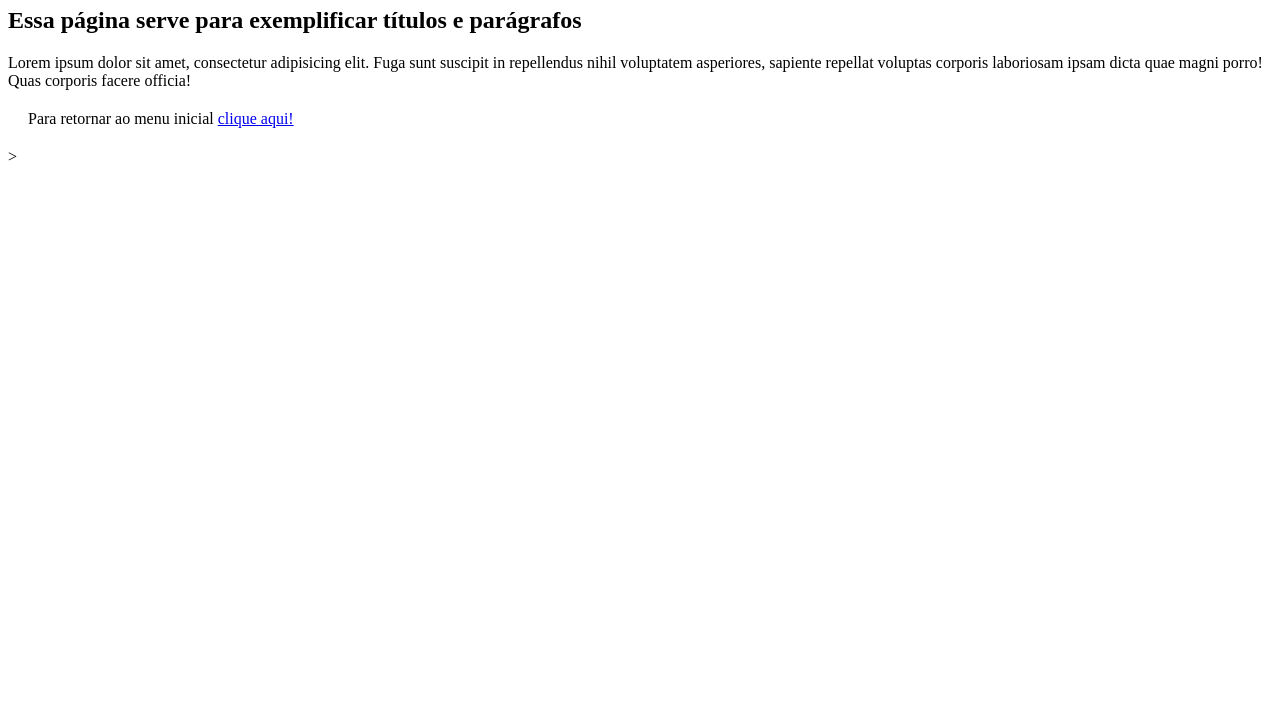
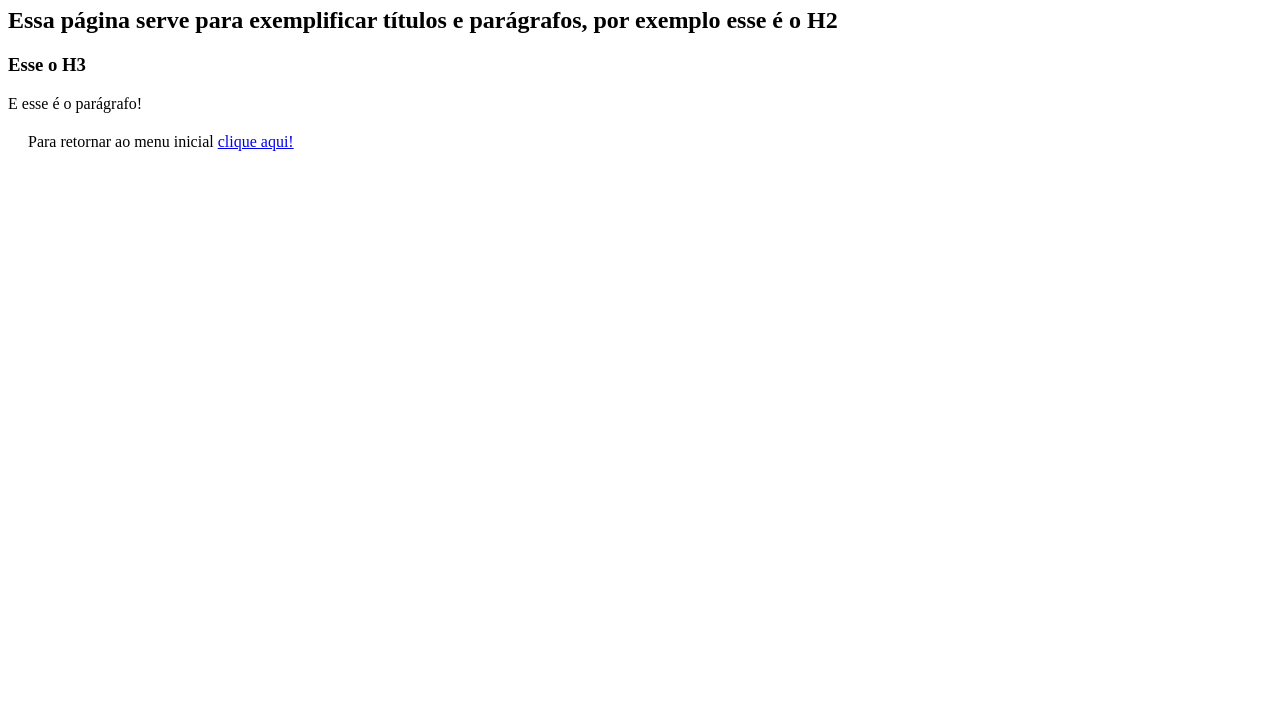
Before and after one commit to vieira1992/CursoDevemDobro, a plain HTML site: page home/modulo-html/02-titulos-e-paragrafos/index.html in a window 1280 px wide. Shown: the part 73-800 px from the top of the page. Drawn offline with Linux system fonts and the light colour scheme.

Commit message:
Nova alteração para teste.

```diff
--- a/home/modulo-html/02-titulos-e-paragrafos/index.html
+++ b/home/modulo-html/02-titulos-e-paragrafos/index.html
@@ -9,10 +9,13 @@
 </head>
 <body>
     <h1> Títulos e Parágrafos </h1>
-    <h2> Essa página serve para exemplificar títulos e parágrafos </h2>
 
-    <p> Lorem ipsum dolor sit amet, consectetur adipisicing elit. Fuga sunt suscipit in repellendus nihil voluptatem asperiores, sapiente repellat voluptas corporis laboriosam ipsam dicta quae magni porro! Quas corporis facere officia! </p>
+    <h2> Essa página serve para exemplificar títulos e parágrafos, por exemplo esse é o H2 </h2>
 
-    <div style="margin: 20px;"><p> Para retornar ao menu inicial <a href="../../../index.html">clique aqui!</a></p></div>>
+    <h3> Esse o H3 </h3>
+
+    <p> E esse é o parágrafo! </p>
+
+    <div style="margin: 20px;"><p> Para retornar ao menu inicial <a href="../../../index.html">clique aqui!</a></p></div>
 </body>
 </html>
```
Also changed, not shown: home/modulo-html/01-primeiro-html/index.html (+1 -1 lines).
